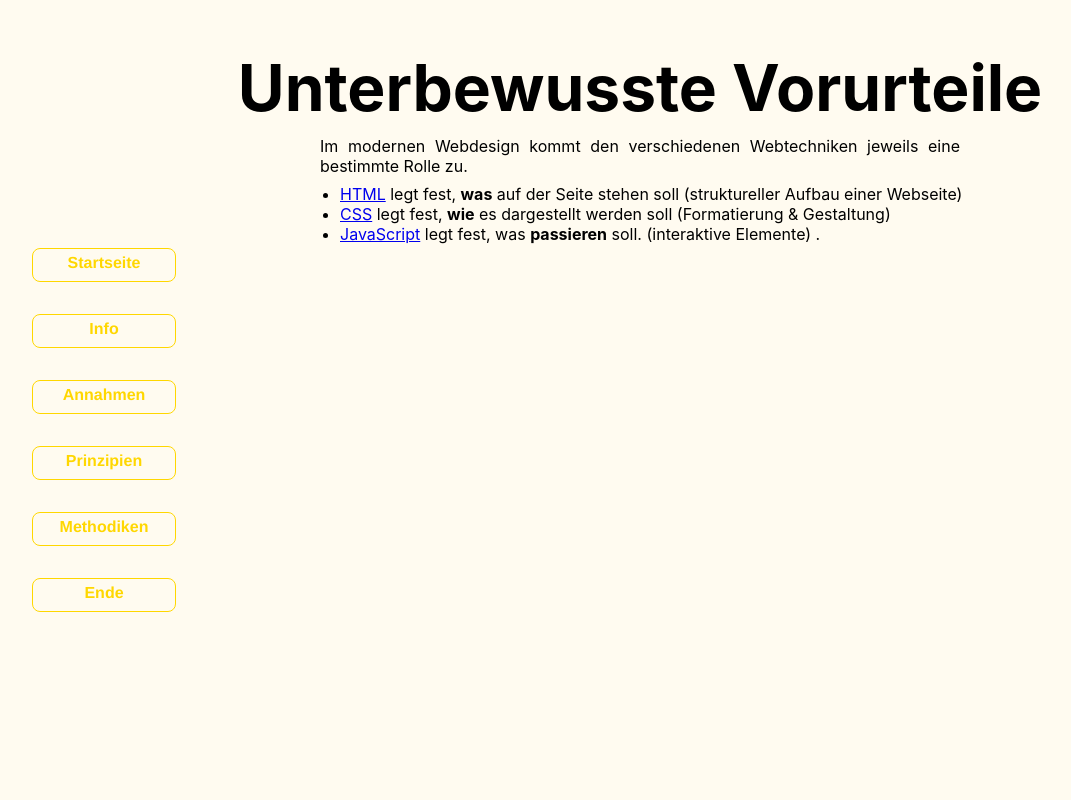
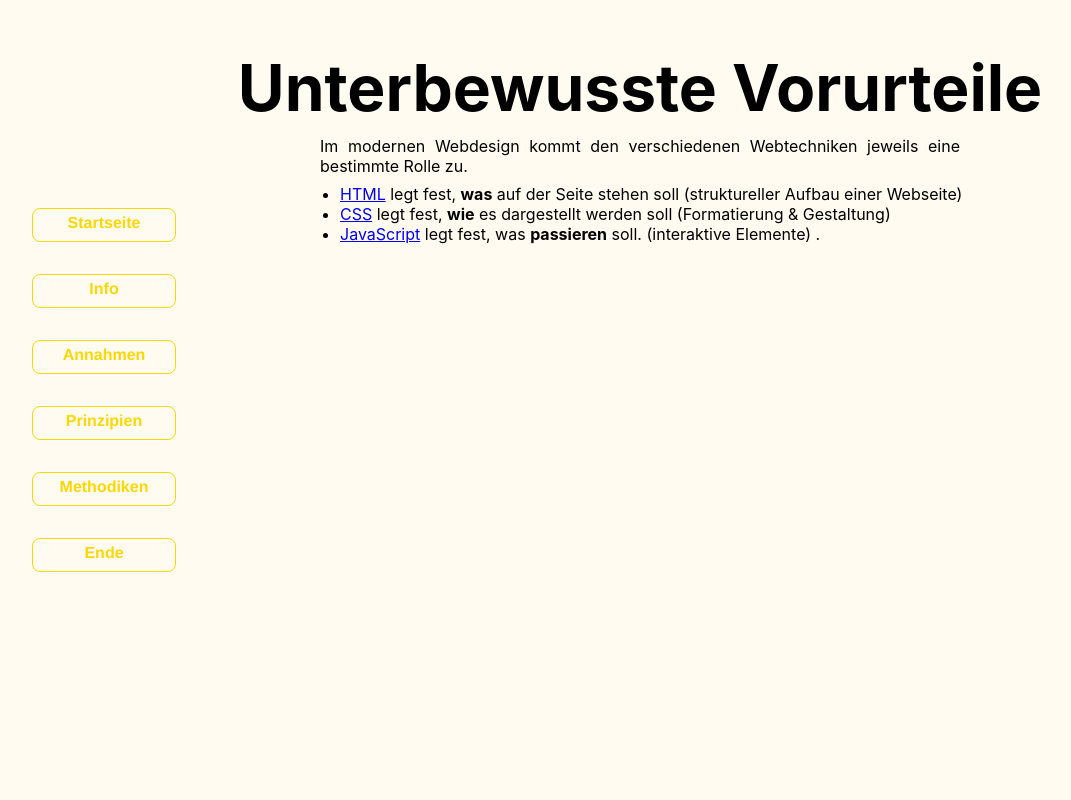
Before and after one commit to Meyisland/Bachelor-project, a React (Create React App) app in the folder my-app/: page / in a window 1280 px wide. Shown: the top 800 px of the page, without its empty margins (0-1071 px from the left). Built offline with nearby package versions, Linux system fonts and the light colour scheme.

Commit message:
small adjustements

```diff
--- a/my-app/src/App.css
+++ b/my-app/src/App.css
@@ -29,10 +29,12 @@ section {
 	position: fixed;
   flex-direction: column;
   justify-content: space-evenly;
-	top: 25vh;
-	/* left: calc(50% - 20em); */
+	top: 20vh;
+  /* align-items: center; */
+  justify-content: center;
+  align-content: flex-start;
 	z-index: 99;
-	margin: 0 auto;
+	margin: 0 0 auto auto;
 	padding: 1em;
 	width: 10em;
 	background: transparent;
```
